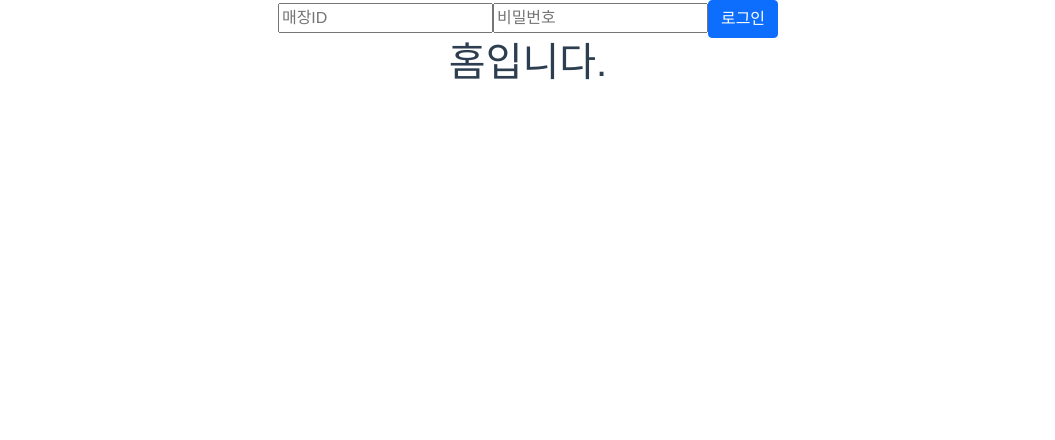
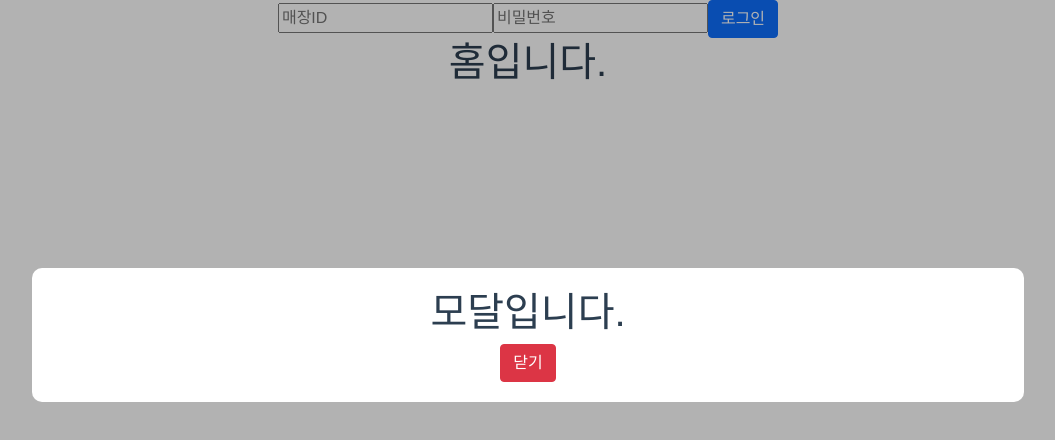
Before and after one commit to beaverpay/minikiosk_view, a Vue app: page / in a window 1280 px wide. Shown: the top 440 px of the page, without its empty margins (112-1167 px from the left). Built offline with nearby package versions, Linux system fonts and the light colour scheme.

Commit message:
모달 세팅

```diff
--- a/src/App.vue
+++ b/src/App.vue
@@ -1,6 +1,7 @@
 <template>
 	<div id="app">
 		<!-- 간단한 로그인 로그아웃 기능 -->
+		<Modal v-if="$store.state.showModal"></Modal>
 		<form v-if="$store.state.token ? false : true">
 			<input type="text" v-model="userStoreId" placeholder="매장ID" />
 			<input type="password" v-model="userPassword" placeholder="비밀번호" />
@@ -12,13 +13,17 @@
 			/>
 		</form>
 		<form v-else>
-			<input @click="$store.dispatch('logout')" type="button" class="btn btn-primary" value="로그아웃" />
+			<div class="row p-0 m-0">
+				<p class="col-6">storeId : {{$store.state.storeId}}</p>
+				<input @click="$store.dispatch('logout')" type="button" class="btn btn-primary col-6" value="로그아웃" />
+			</div>
 		</form>
 		<router-view></router-view>
 	</div>
 </template>
 
 <script>
+import Modal from './modals/Modal.vue'
 export default {
 	name: 'App',
 	data() {
@@ -45,7 +50,7 @@ export default {
 				});
 		},
 	},
-	components: {},
+	components: {Modal},
 };
 </script>
 
--- a/src/components/Home.vue
+++ b/src/components/Home.vue
@@ -3,7 +3,15 @@
 </template>
 
 <script>
-export default {};
+export default {
+	name: 'Home',
+	data(){
+		return{}
+	},
+	// updated(){
+	// 	this.$state.commit('storeToken','');
+	// }
+};
 </script>
 
 <style></style>
--- a/src/components/Manager.vue
+++ b/src/components/Manager.vue
@@ -1,12 +1,18 @@
 <template>
-	<div class="row">
+
+	<div class="row p-0 m-0">
 		<div class="col-6">
-			<h1>메뉴관리</h1>
+			<div class="row">
+				<h1 class="col-6">메뉴관리</h1>
+				<button class="btn btn-success col-6">추가</button>
+			</div>
 			<ul>
 				<li v-for="(menu, index) in menuList" :key="index" class="row">
-					<div class="col-4">{{ menu.menu_name }}</div>
-					<div class="col-4"><button class="btn btn-primary">재고관리</button></div>
-					<div class="col-4"><button class="btn btn-danger" @click="deleteMenu(menu)">삭제</button></div>
+					<div class="col-3">{{ menu.menu_name }}</div>
+					<div class="col-2"><button class="btn btn-danger" @click="subStock(menu)">-</button></div>
+					<div class="col-2" @click="$store.commit('toggleModal')">{{menu.menu_stock}}</div>
+					<div class="col-2"><button class="btn btn-primary" @click="addStock(menu)">+</button></div>
+					<div class="col-3"><button class="btn btn-danger" @click="deleteMenu(menu)">삭제</button></div>
 				</li>
 			</ul>
 		</div>
@@ -18,12 +24,16 @@
 
 <script>
 import axios from 'axios'
+
 export default {
 	name: 'Manager',
 	data() {
 		return { menuList: [] };
 	},
 	mounted() {
+		this.getStoreMenu();
+	},
+	updated(){
 		this.getStoreMenu();
 	},
 	methods: {
@@ -45,8 +55,28 @@ export default {
 			}).then((response)=>{
 				response.statusText === 'OK' ? this.getStoreMenu() : this.$router.push('/NotFound')
 			}).catch((error)=>{console.log(error);})
+		},
+		addStock(menu){
+			axios.put('http://ec2-3-36-49-133.ap-northeast-2.compute.amazonaws.com/menu/stock/rel',
+			JSON.stringify({menu_stock:1,id:menu.id}),
+			{
+				headers: {
+					'Content-Type': `application/json`,
+				},
+			}).then((response)=>{console.log(response);}).catch((error)=>{console.log(error);})
+		},
+		subStock(menu){
+			axios.put('http://ec2-3-36-49-133.ap-northeast-2.compute.amazonaws.com/menu/stock/rel',
+			JSON.stringify({menu_stock:-1,id:menu.id}),
+			{
+				headers: {
+					'Content-Type': `application/json`,
+				},
+			}).then((response)=>{console.log(response);}).catch((error)=>{console.log(error);})
 		}
+
 	},
+
 };
 </script>
 
--- /dev/null
+++ b/src/modals/Modal.vue
@@ -0,0 +1,34 @@
+<template>
+
+<div class="black-background">
+    <div class="white-background">
+        <h1>모달입니다.</h1>
+        <button @click="$store.commit('toggleModal')" class="btn btn-danger">닫기</button>
+    </div>
+</div>
+</template>
+
+<script>
+export default {};
+</script>
+
+<style>
+
+.black-background{
+    background-color: rgba(0,0,0,0.3);
+    position: fixed;
+    width: 100%;
+    height: 100%;
+    padding: 20px;
+    margin: 0px;
+}
+
+.white-background{
+    background-color: white;
+    margin-top: 20%;
+    padding: 20px;
+    margin-left: 10%;
+    margin-right: 10%;
+    border-radius: 10px;
+}
+</style>
--- a/src/store.js
+++ b/src/store.js
@@ -7,7 +7,8 @@ const store = createStore({
 	state() {
 		return {
 			token: '',
-			storeId: '2',
+			storeId: '',
+			showModal: 'false'
 		};
 	},
 	mutations: {
@@ -16,6 +17,9 @@ const store = createStore({
 		},
 		storeId(state, storeId){
 			state.storeId = storeId;
+		},
+		toggleModal(state){
+			state.showModal = !state.showModal;
 		}
 	},
 	actions: {
```
Also changed, not shown: 1 other file (tests, documents, lock files or other folders).
